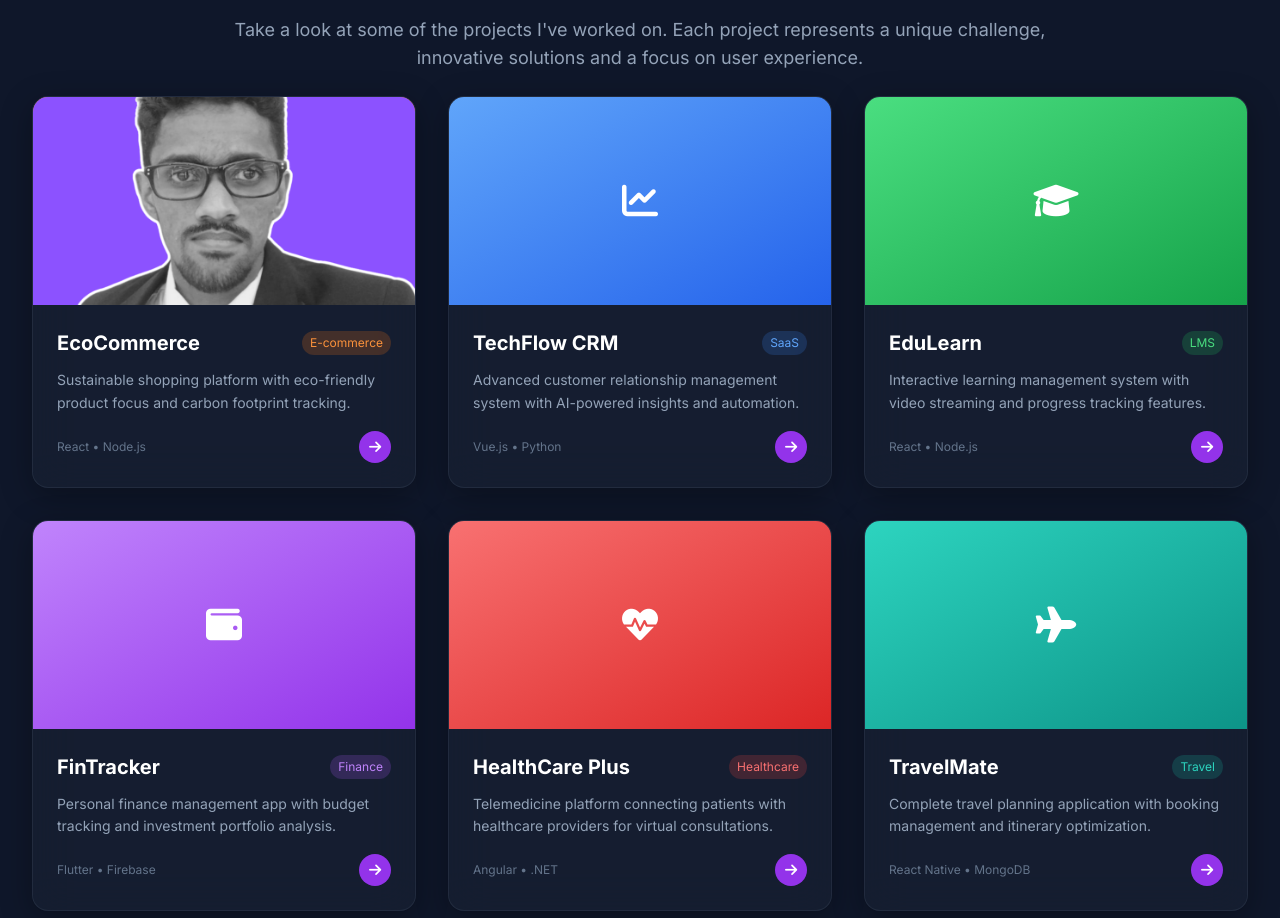
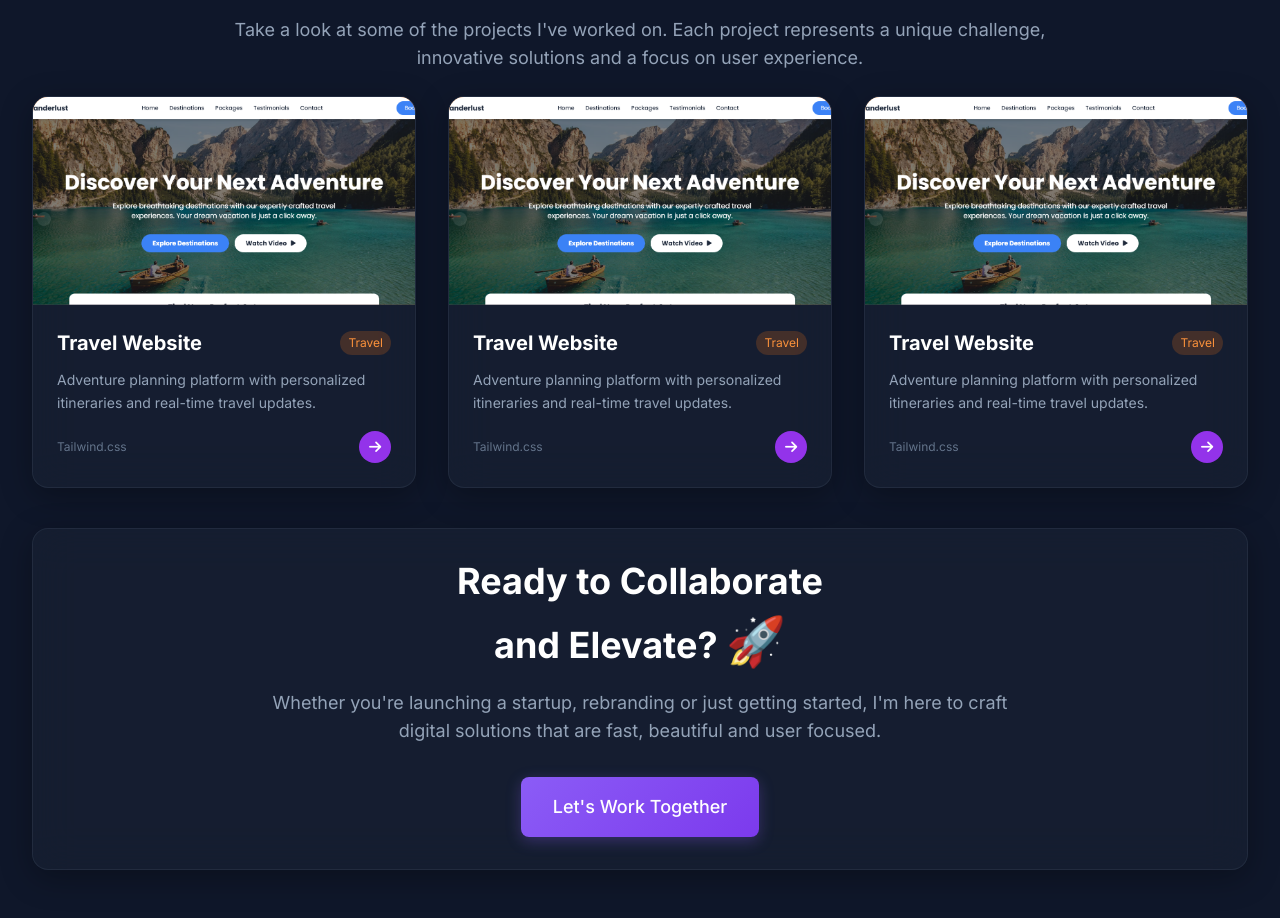
Before and after one commit to Nico-Dilshan/myportfolio, a plain HTML site: page projects.html in a window 1280 px wide. Shown: the part 194-1112 px from the top of the page. Drawn offline with nearby package versions, Linux system fonts and the light colour scheme.

Commit message:
Update projects.html

```diff
--- a/projects.html
+++ b/projects.html
@@ -44,7 +44,7 @@
         <!-- Projects Grid -->
         <div class="grid grid-cols-1 md:grid-cols-2 lg:grid-cols-3 gap-6 lg:gap-8 mb-8 lg:mb-10">
 
-            <!-- Project 1 - EcoCommerce (Updated with image support) -->
+            <!-- Project 1 - Travel Website -->
             <div class="glassmorphism rounded-2xl overflow-hidden card-hover project-card">
                 <div class="relative group">
                     <div class="project-image bg-gradient-to-br from-orange-400 to-orange-600 h-48 lg:h-52 flex items-center justify-center relative overflow-hidden">
@@ -53,7 +53,7 @@
 
                         <!-- Image container (add your image here) -->
                         <img id="ecocommerce-image"
-                             src="images/profile.png"
+                             src="images/travel.png"
                              alt="EcoCommerce System"
                              class="absolute inset-0 w-full h-full object-cover opacity-0 transition-opacity duration-300"
                              style="display: none;"
@@ -64,15 +64,15 @@
                     </div>
                     <div class="p-6">
                         <div class="flex items-center justify-between mb-3">
-                            <h3 class="text-lg lg:text-xl font-bold text-white">EcoCommerce</h3>
-                            <span class="text-xs bg-orange-500/20 text-orange-400 px-2 py-1 rounded-full">E-commerce</span>
+                            <h3 class="text-lg lg:text-xl font-bold text-white">Travel Website</h3>
+                            <span class="text-xs bg-orange-500/20 text-orange-400 px-2 py-1 rounded-full">Travel</span>
                         </div>
                         <p class="text-slate-400 text-sm leading-relaxed mb-4">
-                            Sustainable shopping platform with eco-friendly product focus and carbon footprint tracking.
+                            Adventure planning platform with personalized itineraries and real-time travel updates.
                         </p>
                         <div class="flex items-center justify-between">
-                            <span class="text-xs text-slate-500">React • Node.js</span>
-                            <div onclick="openProject('https://google.com')" class="w-8 h-8 bg-purple-600 hover:bg-purple-700 rounded-full flex items-center justify-center transition-all duration-300 hover:scale-110 cursor-pointer">
+                            <span class="text-xs text-slate-500">Tailwind.css</span>
+                            <div onclick="openProject('https://hellotravel.space/')" class="w-8 h-8 bg-purple-600 hover:bg-purple-700 rounded-full flex items-center justify-center transition-all duration-300 hover:scale-110 cursor-pointer">
                                 <i class="fas fa-arrow-right text-sm text-white"></i>
                             </div>
                         </div>
@@ -80,24 +80,36 @@
                 </div>
             </div>
 
-            <!-- Project 2 - TechFlow CRM (Fixed gradient background) -->
+
+            <!-- Project 2 - Travel Website -->
             <div class="glassmorphism rounded-2xl overflow-hidden card-hover project-card">
                 <div class="relative group">
-                    <div class="project-image bg-gradient-to-br from-blue-400 to-blue-600 h-48 lg:h-52 flex items-center justify-center">
-                        <i class="fas fa-chart-line text-white text-4xl"></i>
+                    <div class="project-image bg-gradient-to-br from-orange-400 to-orange-600 h-48 lg:h-52 flex items-center justify-center relative overflow-hidden">
+                        <!-- Default icon (will be hidden when image is loaded) -->
+                        <i class="fas fa-shopping-cart text-white text-4xl default-icon"></i>
+
+                        <!-- Image container (add your image here) -->
+                        <img id="ecocommerce-image"
+                             src="images/travel.png"
+                             alt="EcoCommerce System"
+                             class="absolute inset-0 w-full h-full object-cover opacity-0 transition-opacity duration-300"
+                             style="display: none;"
+                             onload="this.style.display='block'; this.style.opacity='1'; this.parentElement.querySelector('.default-icon').style.display='none';"
+                             onerror="this.style.display='none'; this.parentElement.querySelector('.default-icon').style.display='block';">
+
                         <div class="absolute inset-0 bg-black/20 opacity-0 group-hover:opacity-100 transition-opacity duration-300"></div>
                     </div>
                     <div class="p-6">
                         <div class="flex items-center justify-between mb-3">
-                            <h3 class="text-lg lg:text-xl font-bold text-white">TechFlow CRM</h3>
-                            <span class="text-xs bg-blue-500/20 text-blue-400 px-2 py-1 rounded-full">SaaS</span>
+                            <h3 class="text-lg lg:text-xl font-bold text-white">Travel Website</h3>
+                            <span class="text-xs bg-orange-500/20 text-orange-400 px-2 py-1 rounded-full">Travel</span>
                         </div>
                         <p class="text-slate-400 text-sm leading-relaxed mb-4">
-                            Advanced customer relationship management system with AI-powered insights and automation.
+                            Adventure planning platform with personalized itineraries and real-time travel updates.
                         </p>
                         <div class="flex items-center justify-between">
-                            <span class="text-xs text-slate-500">Vue.js • Python</span>
-                            <div onclick="openProject('https://google.com')" class="w-8 h-8 bg-purple-600 hover:bg-purple-700 rounded-full flex items-center justify-center transition-all duration-300 hover:scale-110 cursor-pointer">
+                            <span class="text-xs text-slate-500">Tailwind.css</span>
+                            <div onclick="openProject('https://hellotravel.space/')" class="w-8 h-8 bg-purple-600 hover:bg-purple-700 rounded-full flex items-center justify-center transition-all duration-300 hover:scale-110 cursor-pointer">
                                 <i class="fas fa-arrow-right text-sm text-white"></i>
                             </div>
                         </div>
@@ -105,24 +117,36 @@
                 </div>
             </div>
 
-            <!-- Project 3 - EduLearn -->
+
+            <!-- Project 3 - Travel Website -->
             <div class="glassmorphism rounded-2xl overflow-hidden card-hover project-card">
                 <div class="relative group">
-                    <div class="project-image bg-gradient-to-br from-green-400 to-green-600 h-48 lg:h-52 flex items-center justify-center">
-                        <i class="fas fa-graduation-cap text-white text-4xl"></i>
+                    <div class="project-image bg-gradient-to-br from-orange-400 to-orange-600 h-48 lg:h-52 flex items-center justify-center relative overflow-hidden">
+                        <!-- Default icon (will be hidden when image is loaded) -->
+                        <i class="fas fa-shopping-cart text-white text-4xl default-icon"></i>
+
+                        <!-- Image container (add your image here) -->
+                        <img id="ecocommerce-image"
+                             src="images/travel.png"
+                             alt="EcoCommerce System"
+                             class="absolute inset-0 w-full h-full object-cover opacity-0 transition-opacity duration-300"
+                             style="display: none;"
+                             onload="this.style.display='block'; this.style.opacity='1'; this.parentElement.querySelector('.default-icon').style.display='none';"
+                             onerror="this.style.display='none'; this.parentElement.querySelector('.default-icon').style.display='block';">
+
                         <div class="absolute inset-0 bg-black/20 opacity-0 group-hover:opacity-100 transition-opacity duration-300"></div>
                     </div>
                     <div class="p-6">
                         <div class="flex items-center justify-between mb-3">
-                            <h3 class="text-lg lg:text-xl font-bold text-white">EduLearn</h3>
-                            <span class="text-xs bg-green-500/20 text-green-400 px-2 py-1 rounded-full">LMS</span>
+                            <h3 class="text-lg lg:text-xl font-bold text-white">Travel Website</h3>
+                            <span class="text-xs bg-orange-500/20 text-orange-400 px-2 py-1 rounded-full">Travel</span>
                         </div>
                         <p class="text-slate-400 text-sm leading-relaxed mb-4">
-                            Interactive learning management system with video streaming and progress tracking features.
+                            Adventure planning platform with personalized itineraries and real-time travel updates.
                         </p>
                         <div class="flex items-center justify-between">
-                            <span class="text-xs text-slate-500">React • Node.js</span>
-                            <div onclick="openProject('https://google.com')" class="w-8 h-8 bg-purple-600 hover:bg-purple-700 rounded-full flex items-center justify-center transition-all duration-300 hover:scale-110 cursor-pointer">
+                            <span class="text-xs text-slate-500">Tailwind.css</span>
+                            <div onclick="openProject('https://hellotravel.space/')" class="w-8 h-8 bg-purple-600 hover:bg-purple-700 rounded-full flex items-center justify-center transition-all duration-300 hover:scale-110 cursor-pointer">
                                 <i class="fas fa-arrow-right text-sm text-white"></i>
                             </div>
                         </div>
@@ -130,80 +154,12 @@
                 </div>
             </div>
 
-            <!-- Project 4 - FinTracker -->
-            <div class="glassmorphism rounded-2xl overflow-hidden card-hover project-card">
-                <div class="relative group">
-                    <div class="project-image bg-gradient-to-br from-purple-400 to-purple-600 h-48 lg:h-52 flex items-center justify-center">
-                        <i class="fas fa-wallet text-white text-4xl"></i>
-                        <div class="absolute inset-0 bg-black/20 opacity-0 group-hover:opacity-100 transition-opacity duration-300"></div>
-                    </div>
-                    <div class="p-6">
-                        <div class="flex items-center justify-between mb-3">
-                            <h3 class="text-lg lg:text-xl font-bold text-white">FinTracker</h3>
-                            <span class="text-xs bg-purple-500/20 text-purple-400 px-2 py-1 rounded-full">Finance</span>
-                        </div>
-                        <p class="text-slate-400 text-sm leading-relaxed mb-4">
-                            Personal finance management app with budget tracking and investment portfolio analysis.
-                        </p>
-                        <div class="flex items-center justify-between">
-                            <span class="text-xs text-slate-500">Flutter • Firebase</span>
-                            <div onclick="openProject('https://google.com')" class="w-8 h-8 bg-purple-600 hover:bg-purple-700 rounded-full flex items-center justify-center transition-all duration-300 hover:scale-110 cursor-pointer">
-                                <i class="fas fa-arrow-right text-sm text-white"></i>
-                            </div>
-                        </div>
-                    </div>
-                </div>
-            </div>
 
-            <!-- Project 5 - HealthCare Plus -->
-            <div class="glassmorphism rounded-2xl overflow-hidden card-hover project-card">
-                <div class="relative group">
-                    <div class="project-image bg-gradient-to-br from-red-400 to-red-600 h-48 lg:h-52 flex items-center justify-center">
-                        <i class="fas fa-heartbeat text-white text-4xl"></i>
-                        <div class="absolute inset-0 bg-black/20 opacity-0 group-hover:opacity-100 transition-opacity duration-300"></div>
-                    </div>
-                    <div class="p-6">
-                        <div class="flex items-center justify-between mb-3">
-                            <h3 class="text-lg lg:text-xl font-bold text-white">HealthCare Plus</h3>
-                            <span class="text-xs bg-red-500/20 text-red-400 px-2 py-1 rounded-full">Healthcare</span>
-                        </div>
-                        <p class="text-slate-400 text-sm leading-relaxed mb-4">
-                            Telemedicine platform connecting patients with healthcare providers for virtual consultations.
-                        </p>
-                        <div class="flex items-center justify-between">
-                            <span class="text-xs text-slate-500">Angular • .NET</span>
-                            <div onclick="openProject('https://google.com')" class="w-8 h-8 bg-purple-600 hover:bg-purple-700 rounded-full flex items-center justify-center transition-all duration-300 hover:scale-110 cursor-pointer">
-                                <i class="fas fa-arrow-right text-sm text-white"></i>
-                            </div>
-                        </div>
-                    </div>
-                </div>
-            </div>
 
-            <!-- Project 6 - TravelMate -->
-            <div class="glassmorphism rounded-2xl overflow-hidden card-hover project-card">
-                <div class="relative group">
-                    <div class="project-image bg-gradient-to-br from-teal-400 to-teal-600 h-48 lg:h-52 flex items-center justify-center">
-                        <i class="fas fa-plane text-white text-4xl"></i>
-                        <div class="absolute inset-0 bg-black/20 opacity-0 group-hover:opacity-100 transition-opacity duration-300"></div>
-                    </div>
-                    <div class="p-6">
-                        <div class="flex items-center justify-between mb-3">
-                            <h3 class="text-lg lg:text-xl font-bold text-white">TravelMate</h3>
-                            <span class="text-xs bg-teal-500/20 text-teal-400 px-2 py-1 rounded-full">Travel</span>
-                        </div>
-                        <p class="text-slate-400 text-sm leading-relaxed mb-4">
-                            Complete travel planning application with booking management and itinerary optimization.
-                        </p>
-                        <div class="flex items-center justify-between">
-                            <span class="text-xs text-slate-500">React Native • MongoDB</span>
-                            <div onclick="openProject('https://google.com')" class="w-8 h-8 bg-purple-600 hover:bg-purple-700 rounded-full flex items-center justify-center transition-all duration-300 hover:scale-110 cursor-pointer">
-                                <i class="fas fa-arrow-right text-sm text-white"></i>
-                            </div>
-                        </div>
-                    </div>
-                </div>
-            </div>
+
+
+            <!-- If you want Add more Projects -->
+
         </div>
 
         <!-- Ready to Collaborate Section -->
```
